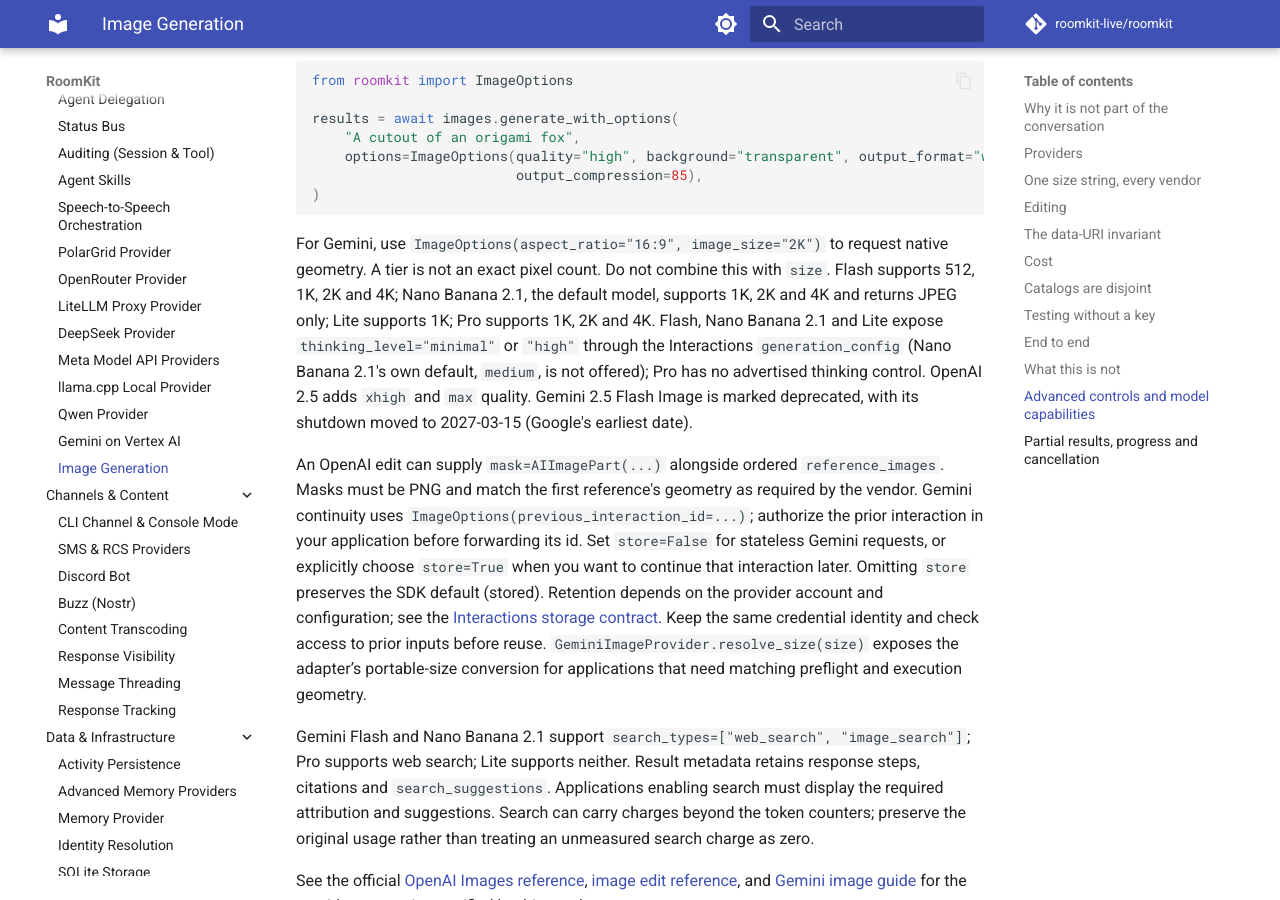
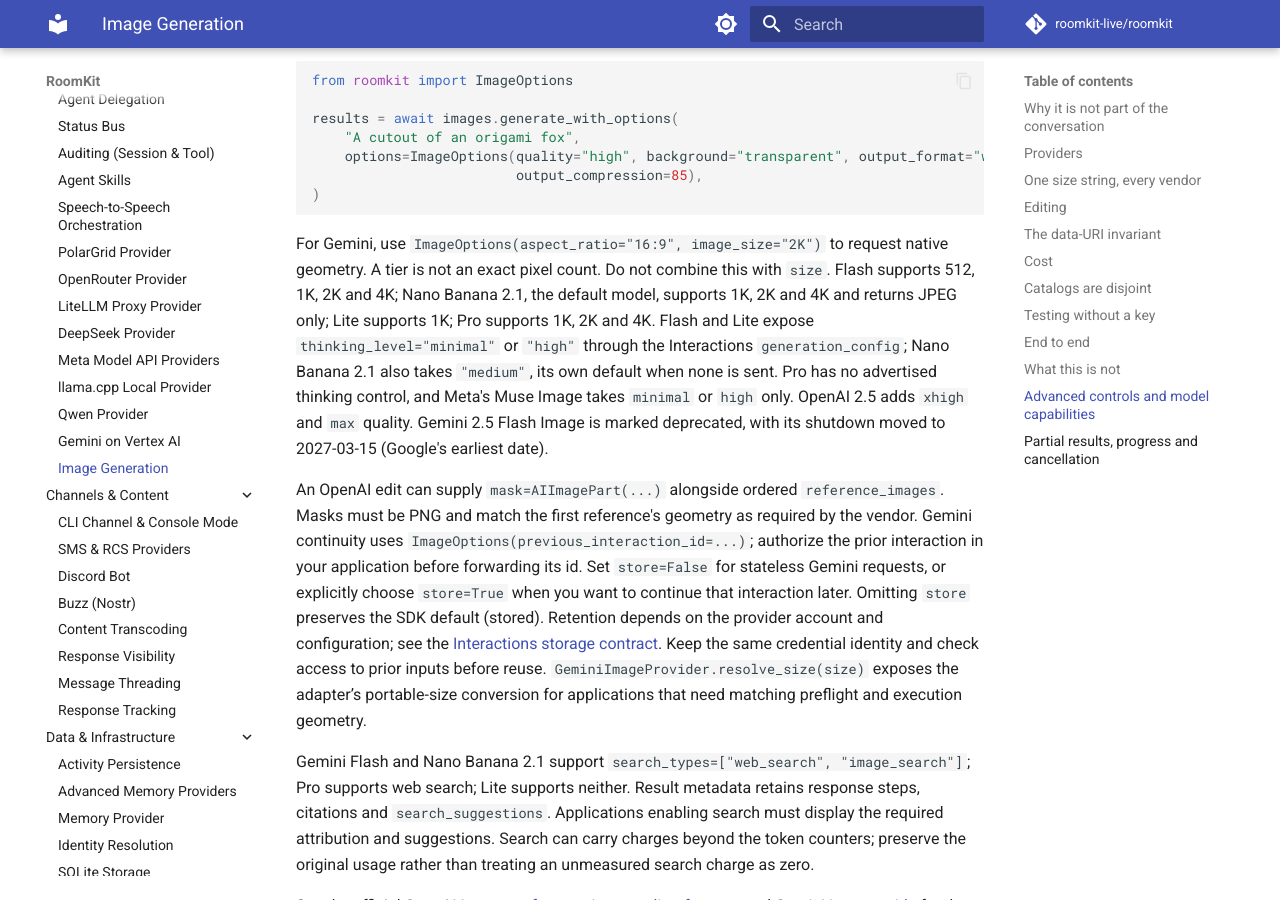
Before and after one commit to roomkit-live/roomkit-docs, an MkDocs documentation site: the page built from docs/guides/image-generation.md, in a window 1280 px wide and 900 px high, scrolled down 6125 px. Built offline with MkDocs 1.6.1 and Material for MkDocs 9.7.7, drawn with Linux system fonts in a browser that asks for light colours; comment, search, counter and statistics services are not loaded.

Commit message:
docs(image): Nano Banana 2.1 takes the medium thinking level (RMK-654)

```diff
--- a/docs/guides/image-generation.md
+++ b/docs/guides/image-generation.md
@@ -192,10 +192,10 @@ For Gemini, use `ImageOptions(aspect_ratio="16:9", image_size="2K")` to request
 native geometry. A tier is not an exact pixel count. Do not combine this with
 `size`. Flash supports 512, 1K, 2K and 4K; Nano Banana 2.1, the default
 model, supports 1K, 2K and 4K and returns JPEG only; Lite supports 1K; Pro
-supports 1K, 2K and 4K. Flash, Nano Banana 2.1 and Lite expose
-`thinking_level="minimal"` or `"high"` through the Interactions
-`generation_config` (Nano Banana 2.1's own default, `medium`, is not offered);
-Pro has no advertised thinking control.
+supports 1K, 2K and 4K. Flash and Lite expose `thinking_level="minimal"` or
+`"high"` through the Interactions `generation_config`; Nano Banana 2.1 also
+takes `"medium"`, its own default when none is sent. Pro has no advertised
+thinking control, and Meta's Muse Image takes `minimal` or `high` only.
 OpenAI 2.5 adds `xhigh` and `max` quality. Gemini 2.5 Flash Image is marked
 deprecated, with its shutdown moved to 2027-03-15 (Google's earliest date).
 
```
